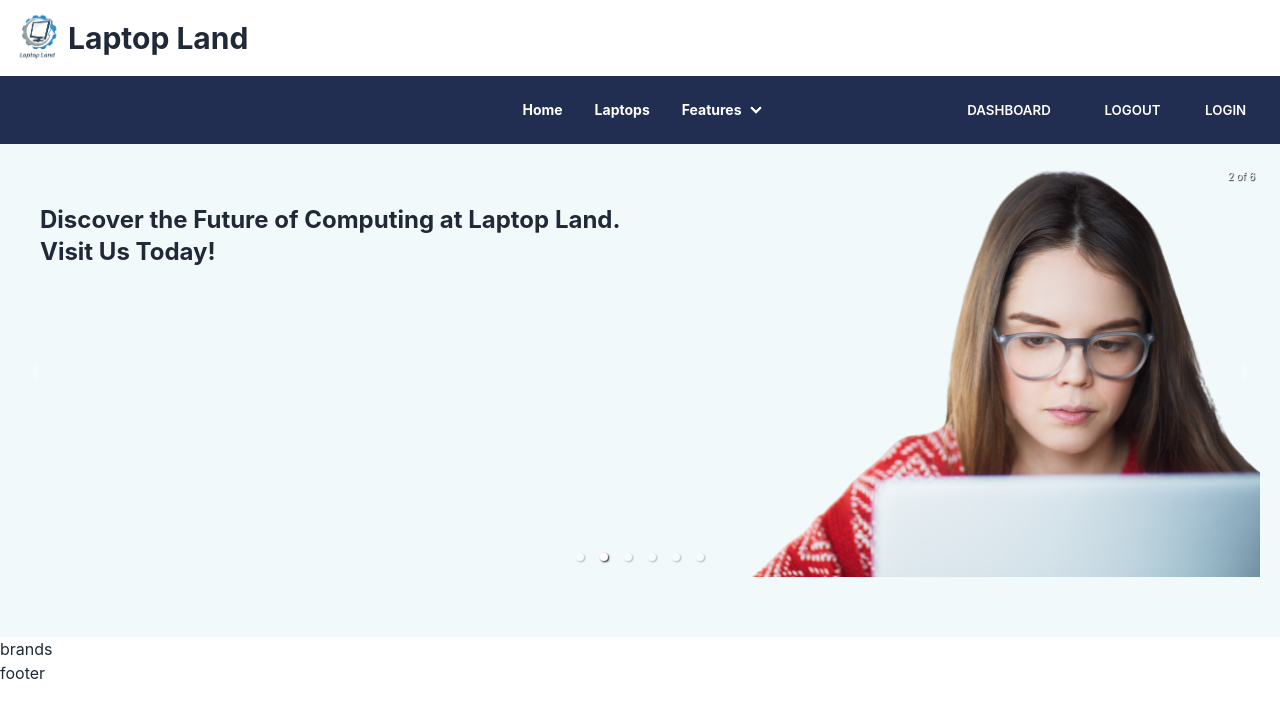
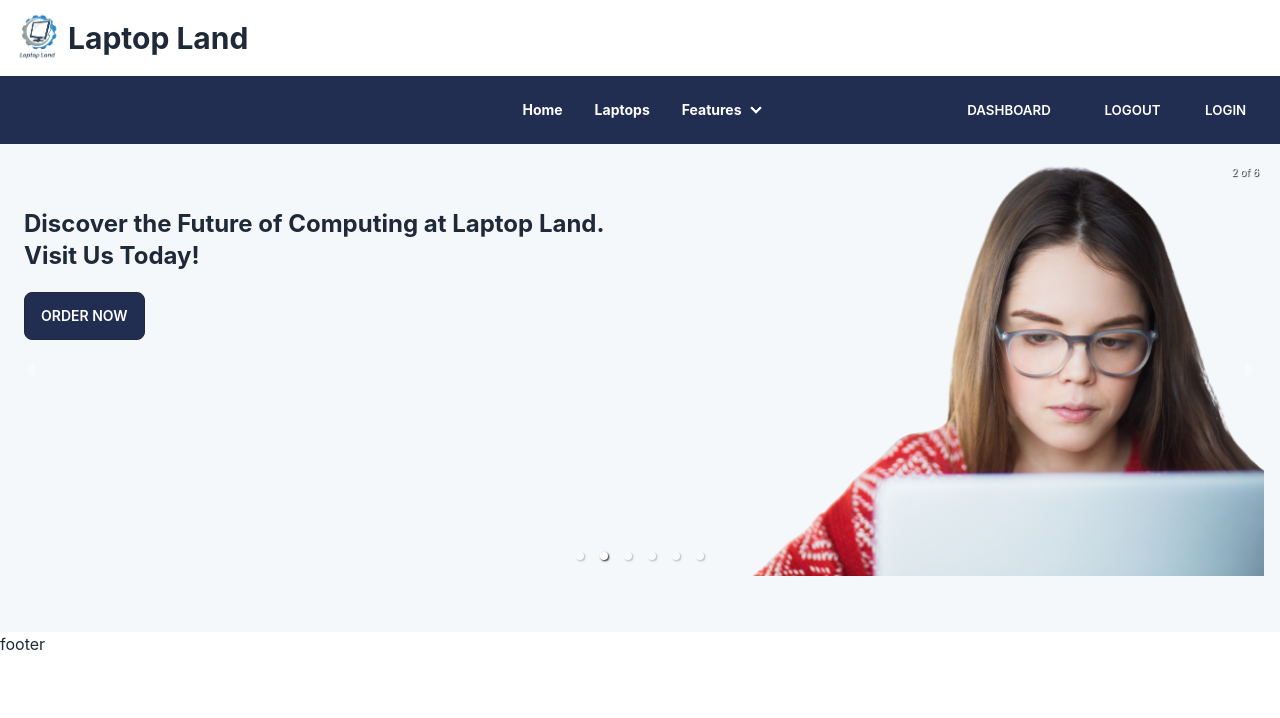
Before and after one commit to Sawom/Laptop_Land, a React (Create React App) app: page / in a window 1280 px wide. Shown: the top 718 px of the page. Built offline with nearby package versions, Linux system fonts and the light colour scheme.

Commit message:
slide done

```diff
--- a/src/Pages/Homepage/Brands/Brands.js
+++ b/src/Pages/Homepage/Brands/Brands.js
@@ -2,8 +2,8 @@ import React from 'react';
 
 const Brands = () => {
     return (
-        <div>
-            brands
+        <div className='container mx-auto'>
+
         </div>
     );
 };
--- a/src/Pages/Homepage/Slides/Slides.css
+++ b/src/Pages/Homepage/Slides/Slides.css
@@ -1,3 +1,3 @@
 .backColor{
-    background-color:   #F2F9FB;
+    background-color:   #F4F8FB;
 }
--- a/src/Pages/Homepage/Slides/Slides.js
+++ b/src/Pages/Homepage/Slides/Slides.js
@@ -9,29 +9,19 @@ import pic5 from '../../../images/slide/pic5.png';
 import pic6 from '../../../images/slide/pic6.png';
 import './Slides.css';
 
-import { Swiper, SwiperSlide } from 'swiper/react';
-import 'swiper/css';
-import 'swiper/css/pagination';
-import { Pagination } from 'swiper/modules';
-
 const Slides = () => {
-
-
     return (
         <div className='container mx-auto'>
            <Carousel
-           className='backColor mySwiper p-5'
-           pagination={{
-          clickable: true,
-        }}
-        modules={[Pagination]}
+           className='backColor p-4'
             infiniteLoop showArrows={true} autoPlay={true} loop={true} >
                 {/* 1 */}
                 <div className='grid lg:grid-cols-2 md:grid-cols-2 grid-cols-1' >
-                    <div >
-                       <p className='text-2xl mt-10 text-left p-2 font-bold'>
+                    <div className='text-left p-2' >
+                       <p className='text-2xl mt-10 font-bold'>
                         Laptop Land: Your One-Stop Destination for Cutting-Edge Laptops!
                         </p>
+                        <button style={{backgroundColor: '#212E52'}} className="btn mt-5 text-white btn-outline btn-active btn-xs sm:btn-sm md:btn-md lg:btn-md ">Order Now</button>
                     </div>
                     <div >
                         <img alt='pic1' src={pic1} className='w-full' />
@@ -39,10 +29,11 @@ const Slides = () => {
                 </div>
                 {/* 2 */}
                 <div className='grid lg:grid-cols-2 md:grid-cols-2 grid-cols-1 ' >
-                    <div >
-                        <p className='text-2xl mt-10 text-left px-5 font-bold'>
+                    <div className='text-left p-2' >
+                        <p className='text-2xl mt-10 font-bold' >
                             Discover the Future of Computing at Laptop Land. Visit Us Today!
                         </p>
+                        <button style={{backgroundColor: '#212E52'}} className="btn mt-5 text-white btn-outline btn-active btn-xs sm:btn-sm md:btn-md lg:btn-md ">Order Now</button>
                     </div>
                     <div >
                         <img alt='pic2' src={pic2} className='w-full' />
@@ -50,10 +41,11 @@ const Slides = () => {
                 </div>
                 {/* 3 */}
                 <div className='grid lg:grid-cols-2 md:grid-cols-2 grid-cols-1 ' >
-                    <div >
-                        <p className='text-2xl mt-10 text-left px-5 font-bold'>
+                    <div className='text-left p-2' >
+                        <p className='text-2xl mt-10 font-bold' >
                             Upgrade Your Tech Game with Laptop Land - Quality Laptops at Unbeatable Prices!
                         </p>
+                        <button style={{backgroundColor: '#212E52'}} className="btn mt-5 text-white btn-outline btn-active btn-xs sm:btn-sm md:btn-md lg:btn-md ">Order Now</button>
                     </div>
                     <div >
                         <img alt='pic3' src={pic3} className='w-full' />
@@ -61,10 +53,11 @@ const Slides = () => {
                 </div>
                 {/* 4 */}
                 <div className='grid lg:grid-cols-2 md:grid-cols-2 grid-cols-1 ' >
-                    <div >
-                        <p className='text-2xl mt-10 text-left px-5 font-bold'>
+                    <div className='text-left p-2' >
+                        <p className='text-2xl mt-10 font-bold' >
                             Laptop Land - Your Trusted Source for Top Brands and Exceptional Service. Visit Us Today!
                         </p>
+                        <button style={{backgroundColor: '#212E52'}} className="btn mt-5 text-white btn-outline btn-active btn-xs sm:btn-sm md:btn-md lg:btn-md ">Order Now</button>
                     </div>
                     <div >
                         <img alt='pic4' src={pic4} className='w-full' />
@@ -72,10 +65,11 @@ const Slides = () => {
                 </div>
                 {/* 5 */}
                 <div className='grid lg:grid-cols-2 md:grid-cols-2 grid-cols-1 ' >
-                    <div  >
-                        <p className='text-2xl mt-10 text-left px-5 font-bold'>
+                    <div className='text-left p-2' >
+                        <p className='text-2xl mt-10 font-bold' >
                             Experience the Laptop Land Difference - Quality, Value, and Expertise Combined!
                         </p>
+                        <button style={{backgroundColor: '#212E52'}} className="btn mt-5 text-white btn-outline btn-active btn-xs sm:btn-sm md:btn-md lg:btn-md ">Order Now</button>
                     </div>
                     <div >
                         <img alt='pic5' src={pic5} className='w-full' />
@@ -83,17 +77,17 @@ const Slides = () => {
                 </div>
                 {/* 6 */}
                 <div className='grid lg:grid-cols-2 md:grid-cols-2 grid-cols-1 ' >
-                    <div >
-                        <p className='text-2xl mt-10 text-left px-5 font-bold'>
+                    <div className='text-left p-2' >
+                        <p className='text-2xl mt-10 font-bold' >
                             Your Laptop Dreams Come True at Laptop Land - Visit Us Today!
                         </p>
+                        <button style={{backgroundColor: '#212E52'}} className="btn mt-5 text-white btn-outline btn-active btn-xs sm:btn-sm md:btn-md lg:btn-md ">Order Now</button>
                     </div>
                     <div >
                         <img alt='pic6' src={pic6} className='w-full' />
                     </div>
                 </div>
             </Carousel>
-
         </div>
     );
 };
```
